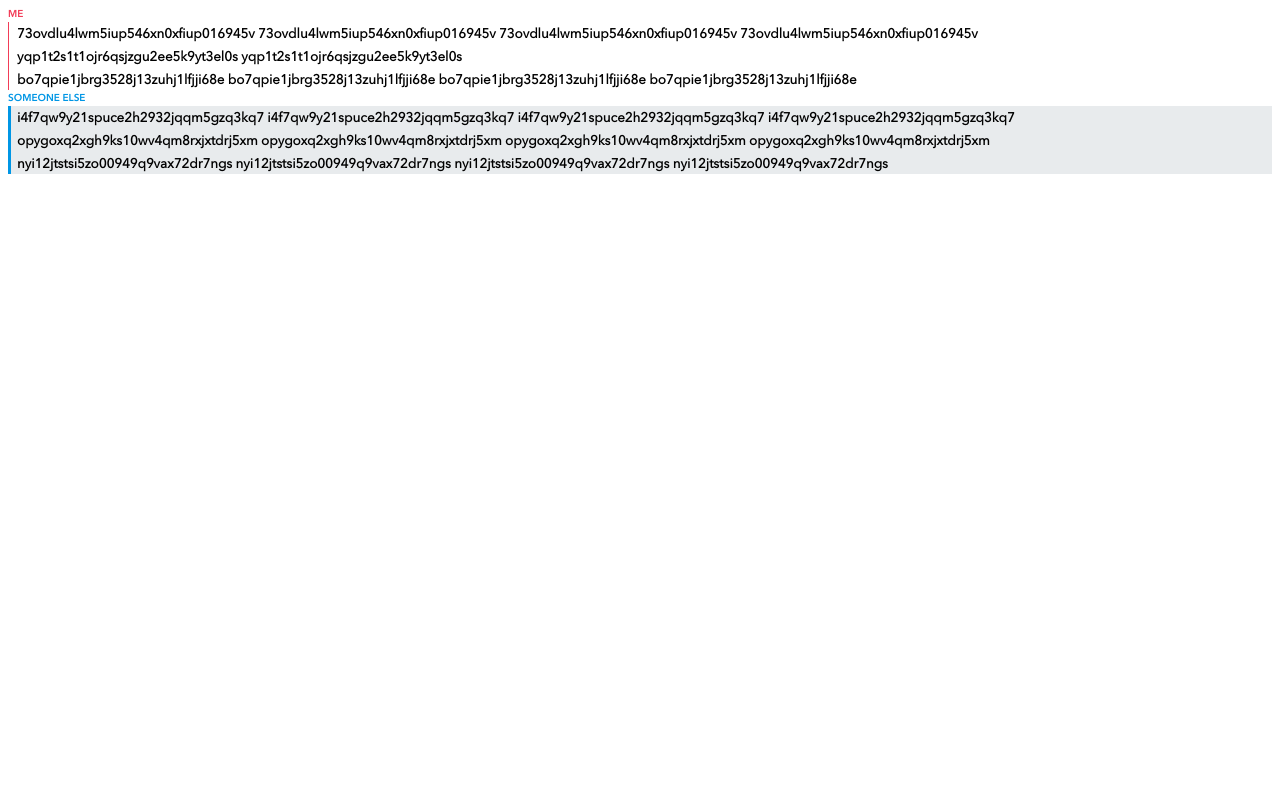
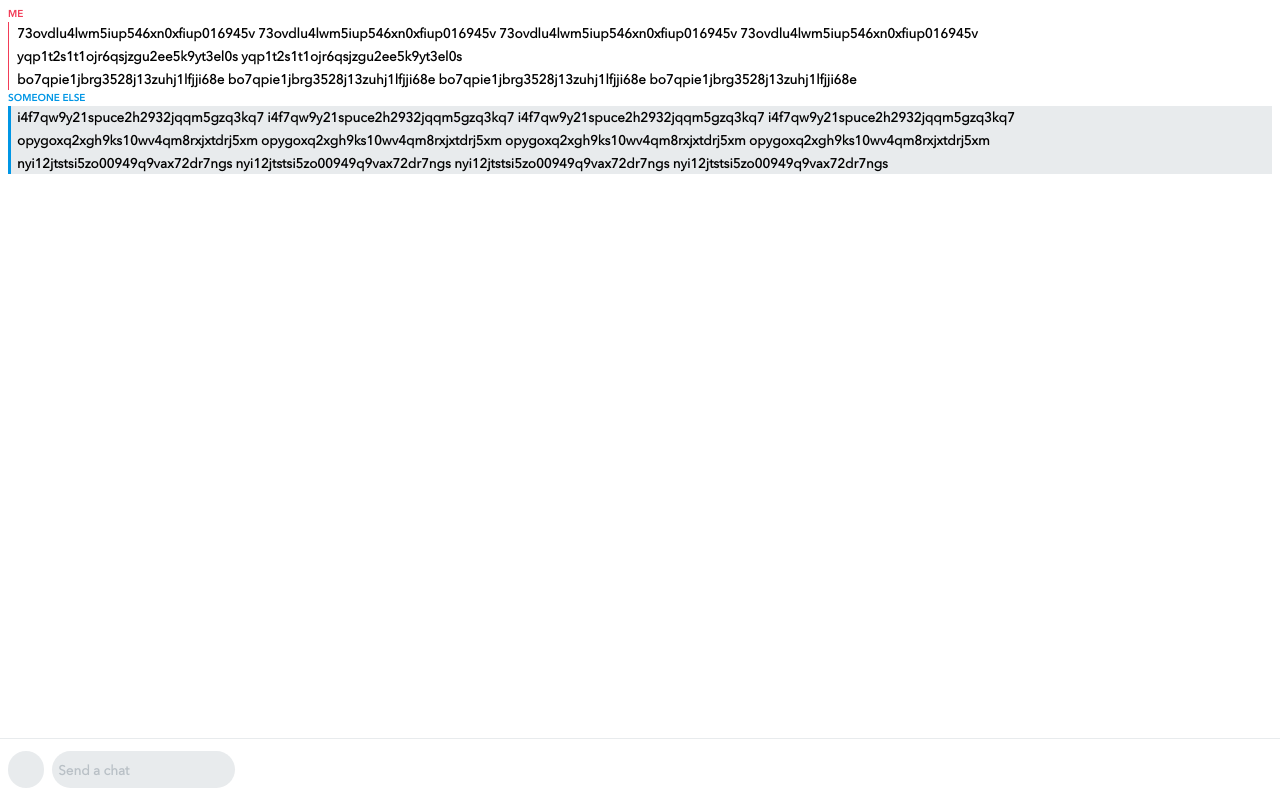
Before and after one commit to MikeQDev/snapchat-messages-ng, an Angular app: page / in a window 1280 px wide. Built offline with nearby package versions, Linux system fonts and the light colour scheme.

Commit message:
add initial bottombar

```diff
--- a/src/app/app.component.html
+++ b/src/app/app.component.html
@@ -1,2 +1,3 @@
 <app-user-message username="me" color="{{colorPrimaryPerson}}"></app-user-message>
 <app-user-message username="someone else" color="{{colorSecondaryPerson}}"></app-user-message>
+<app-bottom-bar></app-bottom-bar>
--- a/src/app/app.module.ts
+++ b/src/app/app.module.ts
@@ -4,12 +4,14 @@ import { NgModule } from '@angular/core';
 import { AppComponent } from './app.component';
 import { UserMessageComponent } from './user-message/user-message.component';
 import { SnapMessageComponent } from './snap-message/snap-message.component';
+import { BottomBarComponent } from './bottom-bar/bottom-bar.component';
 
 @NgModule({
   declarations: [
     AppComponent,
     UserMessageComponent,
-    SnapMessageComponent
+    SnapMessageComponent,
+    BottomBarComponent
   ],
   imports: [
     BrowserModule
--- /dev/null
+++ b/src/app/bottom-bar/bottom-bar.component.css
@@ -0,0 +1,50 @@
+.bottomBar {
+    position: absolute;
+    display: inline-flex;
+    float: right;
+    bottom: 0;
+    left: 0;
+    right: 0;
+    padding-top: .75em;
+    padding-bottom: .75em;
+    border-top: solid;
+    border-width: .05em;
+    border-color: #E8EBED;
+}
+
+.sendChatBox {
+    outline: none;
+    /*margin-left: 1em;*/
+    padding-left: .5em;
+    padding-top: .95em;
+    padding-bottom: .3em;
+    border: none;
+    border-radius: 2em;
+    height: 1.5em;
+    /* text colors */
+    caret-color: #F23C57;
+    background-color: #E8EBED;
+    color: #000000;
+    font-family: 'sent message';
+    font-size: smaller;
+    font-weight: bold;
+    /* Don't allow user to resize textarea */
+    resize: none;
+    overflow: hidden;
+    /* Meh, auto-resizing would require some JS */
+    min-height: 1em;
+    max-height: 5em;
+}
+
+.sendChatBox::placeholder {
+    color: #B9C0C6;
+}
+
+.circle {
+    height: inherit;
+    width: 36.67px;
+    background-color: #E8EBED;
+    border-radius: 50%;
+    margin-left: 7.5px;
+    margin-right: 7.5px;
+}
--- /dev/null
+++ b/src/app/bottom-bar/bottom-bar.component.html
@@ -0,0 +1,4 @@
+<div class="bottomBar">
+    <div class="circle"></div>
+    <textarea cols="25" class="sendChatBox" type="text" placeholder="Send a chat" autofocus></textarea>
+</div>
--- /dev/null
+++ b/src/app/bottom-bar/bottom-bar.component.ts
@@ -0,0 +1,15 @@
+import { Component, OnInit } from '@angular/core';
+
+@Component({
+  selector: 'app-bottom-bar',
+  templateUrl: './bottom-bar.component.html',
+  styleUrls: ['./bottom-bar.component.css']
+})
+export class BottomBarComponent implements OnInit {
+
+  constructor() { }
+
+  ngOnInit(): void {
+  }
+
+}
```
Also changed, not shown: 1 other file (tests, documents, lock files or other folders).
